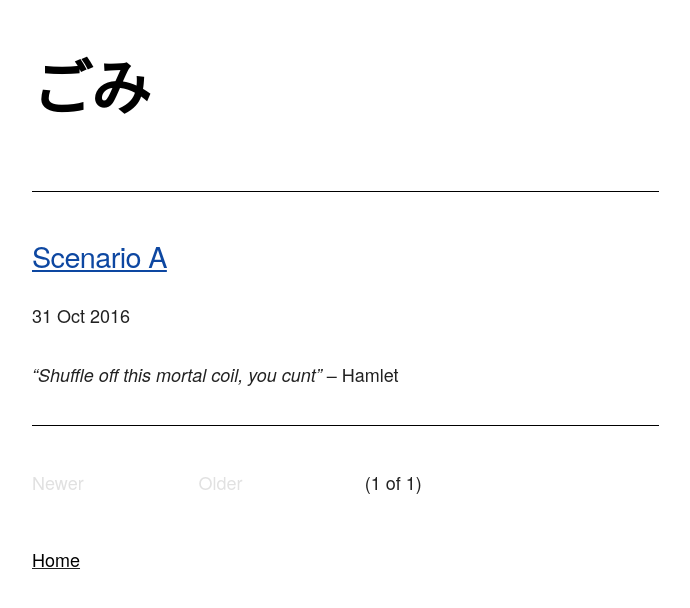
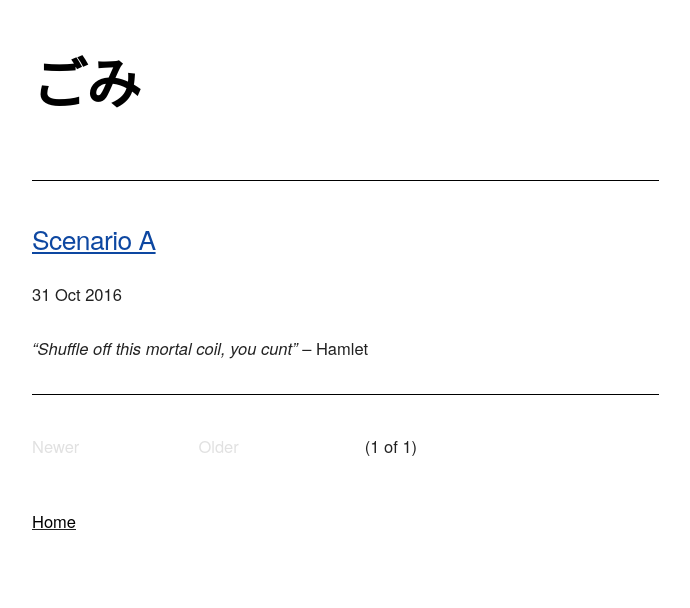
Before and after one commit to mt-trash/mt-trash.github.io, a Jekyll site: the page built from index.html, in a window 1280 px wide. Shown: the top 608 px of the page, without its empty margins (128-818 px from the left). Built offline with Jekyll 4.4.1, drawn with Linux system fonts in a browser that asks for light colours; the list of posts is cut into pages by our own code.

Commit message:
Font size

```diff
--- a/css/skeleton.css
+++ b/css/skeleton.css
@@ -119,7 +119,7 @@
 html is set to 62.5% so that all the REM measurements throughout Skeleton
 are based on 10px sizing. So basically 1.5rem = 15px :) */
 html {
-  font-size: 75%; }
+  font-size: 68.75%; }
 body {
   font-size: 1.5em; /* currently ems cause chrome bug misinterpreting rems on body element */
   line-height: 1.6;
```
